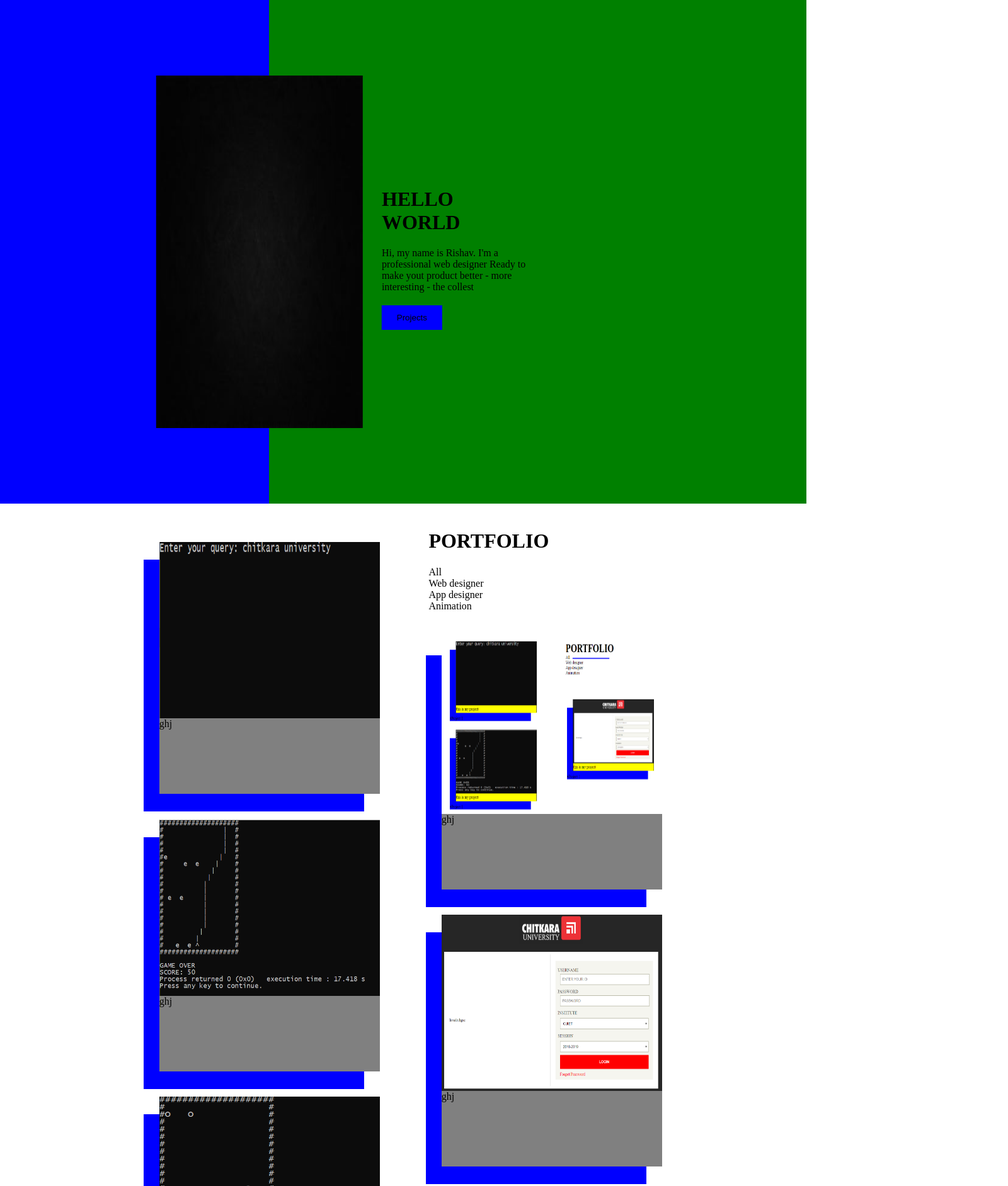
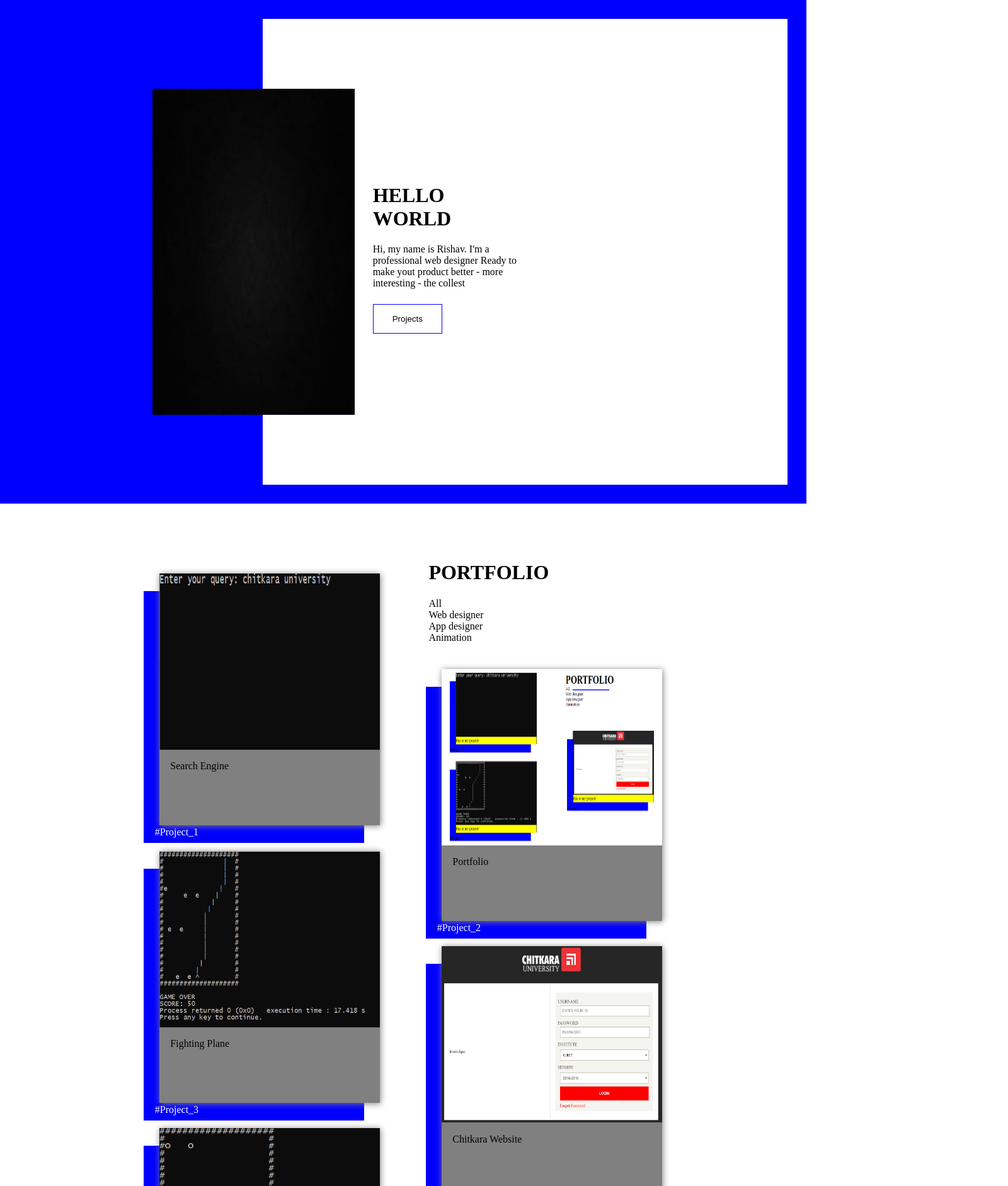
Before and after one commit to Rishav78/Portfolio, a plain HTML site: page Portfolio.html in a window 1280 px wide. Shown: the top 1884 px of the page at 63% size, 1600 px wide, since content can reach past the window. Drawn offline with Linux system fonts and the light colour scheme.

Commit message:
forth commit

```diff
--- a/Portfolio.css
+++ b/Portfolio.css
@@ -1,11 +1,16 @@
 body{
 	padding: 0px;
 	margin: 0;
+	overflow-x: hidden;
 }
 .Intro{
 	display: flex;
 	height: 100vh;
 	overflow: hidden;
+	box-sizing: border-box;
+	border-top: 30px solid blue;
+	border-right: 30px solid blue;
+	border-bottom: 30px solid blue;
 }
 .Ileft{
 	flex: 1;
@@ -15,7 +20,7 @@ body{
 .Iright{
 	flex: 2;
 	position: relative;
-	background-color: green;
+	/*background-color: green;*/
 }
 .Center{
 	display: flex;
@@ -29,9 +34,64 @@ body{
 	transform: translateX(-30%);
 	left: 0;
 }
-.profile{
+.btn1{
+	margin-top: 10%;
+	padding: 15px 30px;
+	position: relative;
+	overflow: hidden;
+	border: 1px solid blue;
+	background-color: transparent;
+	transition: 0.5s;
+	overflow: hidden;
+	cursor: pointer;
+}
+.btn::before{
+	content: '';
+	position: absolute;
+	left: 0;
+	z-index: -1;
+	bottom: -10%;
+	width: 100%;
+	background-color: navy;
+	border-radius: 50% 50% 0 0;
+	transition: 0.5s;
+	height: 10%;
+}
+.btn1:hover{
+	color: white;
+}
+.btn:hover::before{
+	height: 190%;
+}
+.card{
 	width: 55%;
 	height: 100%;
+	position: relative;
+}
+.front{
+	width: 100%;
+	height: 100%;
+	position: absolute;
+	top: 0px;
+	right: 0px;
+	z-index: 1;
+	transition: 0.5s;
+}
+.card:hover .front{
+	z-index: -1;
+	transform: rotateX(180deg);
+}
+.back{
+	width: 100%;
+	height: 100%;
+	background-color: navy;
+	z-index: -1;
+	transform: rotateX(180deg);
+	transition: 0.5s;
+}
+.card:hover .back{
+	transform: rotateX(0deg);
+	z-index: 1;
 }
 .content{
 	width: 40%;
@@ -52,12 +112,14 @@ img{
 	display: flex;
 	width: 70%;
 	margin: auto;
+	margin-top: 50px;
 	flex-wrap: wrap;
 }
 .Wleft{
 	flex: 1;
 	padding: 20px;
 	box-sizing: border-box;
+	/*border: 30px solid blue;*/
 	/*background-color: pink;*/
 	z-index: -2;
 }
@@ -65,6 +127,7 @@ img{
 	flex: 1;
 	padding: 20px;
 	box-sizing: border-box;
+	/*border: 30px solid blue;*/
 	/*background-color: teal;*/
 	z-index: -2;
 }
@@ -73,18 +136,25 @@ img{
 	height: 400px;
 	margin: 10%;
 	position: relative;
-	/*background-color: black;*/
+	background-color: black;
+	transition: 0.5s;
+}
+.work:hover .project{
+	width: 370px;
+	height: 420px;
 }
 .basicDetails{
 	width: 100%;
 	height: 100%;
-	/*z-index: -2;*/
+	box-shadow: 1px 1px 10px gray;
 }
 .image{
 	height: 70%;
 }
 .discription{
 	height: 30%;
+	box-sizing: border-box;
+	padding: 5%;
 	background-color: gray;
 }
 .about{
@@ -96,8 +166,17 @@ img{
 	z-index: -1;
 	left: -7%;
 	bottom: -7%;
+	box-sizing: border-box;
+	padding: 5%;
 	width: 100%;
 	height: 100%;
+	transition: 0.5s;
+}
+.number{
+	position: absolute;
+	bottom: 2%;
+	/*left: 2%;*/
+	color: white;
 }
 .contactContainer{
 	margin-top: 6%;
@@ -115,14 +194,20 @@ img{
 	text-align: center;
 }
 .feedback{
-	transform: translateY(-30%);
-	top: -10px;
-	right: 0;
+	position: absolute;
+	transform-origin: 95% 10px;
+	top: -40%;
+	transform: rotateZ(-90deg);
+	right: -30px;
 	width: 300px;
+	transition: 0.5s;
 	background-color: blue;
 	padding: 20px;
 	color: white;
-	position: absolute;
+}
+.feedback:hover {
+	transform: rotateZ(0deg);
+	right: 0;
 }
 .textbox{
 	display: block;
@@ -130,6 +215,8 @@ img{
 	outline: none;
 	color: white;
 	width: 100%;
+	min-width: 100%;
+	max-width: 100%;
 	margin: 40px 0px 40px 0px;
 	background-color: transparent;
 	border-bottom: 1px solid gray;
--- a/Portfolio.html
+++ b/Portfolio.html
@@ -10,13 +10,20 @@
 	</div>
 	<div class="Iright">
 		<div class="Center">
-			<div class="profile">
-				<img src="Black-Wallpapers-33-1680-x-1050-340x220.jpg">
-			</div>
+			 <!-- <div class="profile"> -->
+				<div class="card">
+					<div class="front">
+						<img src="Black-Wallpapers-33-1680-x-1050-340x220.jpg">
+					</div>
+					<div class="back">
+						rishav garg
+					</div>
+				</div>
+			<!-- </div> -->
 			<div class="content">
 				<h1>HELLO WORLD</h1>
 				<span>Hi, my name is Rishav. I'm a professional web designer Ready to make yout product better - more interesting - the collest</span>
-				<button class="projects">Projects</button>
+				<button class="btn btn1">Projects</button>
 			</div>
 		</div>
 	</div>
@@ -24,46 +31,46 @@
 <div class="work">
 	<div class="Wleft">
 		<div class="project">
-			<div class="projectDetails"></div>
+			<div class="projectDetails"><span class="number">#Project_1</span></div>
 			<div class="basicDetails">
 				<div class="image">
 					<img src="SearchEngine/SearchEngine3.png">
 				</div>
 				<div class="discription">
-					ghj
+					Search Engine
 				</div>
 			</div>
 		</div>
 		<div class="project">
-			<div class="projectDetails"></div>
+			<div class="projectDetails"><span class="number">#Project_3</span></div>
 			<div class="basicDetails">
 				<div class="image">
 					<img src="FightingPlane/FightingPlane.png">
 				</div>
 				<div class="discription">
-					ghj
+					Fighting Plane
 				</div>
 			</div>
 		</div>
 		<div class="project">
-			<div class="projectDetails"></div>
+			<div class="projectDetails"><span class="number">#Project_5</span></div>
 			<div class="basicDetails">
 				<div class="image">
 					<img src="Run/Run1.png">
 				</div>
 				<div class="discription">
-					ghj
+					Run
 				</div>
 			</div>
 		</div>
 		<div class="project">
 			<div class="basicDetails">
-				<div class="projectDetails"></div>
+				<div class="projectDetails"><span class="number">#Project_7</span></div>
 				<div class="image">
 					<img src="Crunch/crunch1.png">
 				</div>
 				<div class="discription">
-					ghj
+					Crunch
 				</div>
 			</div>
 		</div>
@@ -77,46 +84,46 @@
 			<div>Animation</div>
 		</div>
 		<div class="project">
-			<div class="projectDetails"></div>
+			<div class="projectDetails"><span class="number">#Project_2</span></div>
 			<div class="basicDetails">
 				<div class="image">
 					<img src="Portfolio/Portfolio1.png">
 				</div>
 				<div class="discription">
-					ghj
+					Portfolio
 				</div>
 			</div>
 		</div>
 		<div class="project">
-			<div class="projectDetails"></div>
+			<div class="projectDetails"><span class="number">#Project_4</span></div>
 			<div class="basicDetails">
 				<div class="image">
 					<img src="chitkara website/chitkara1.png">
 				</div>
 				<div class="discription">
-					ghj
+					Chitkara Website
 				</div>
 			</div>
 		</div>
 		<div class="project">
-			<div class="projectDetails"></div>
+			<div class="projectDetails"><span class="number">#Project_6</span></div>
 			<div class="basicDetails">
 				<div class="image">
 					<img src="MobilePhone/mobilephone.png">
 				</div>
 				<div class="discription">
-					ghj
+					Mobile Phone
 				</div>
 			</div>
 		</div>
 		<div class="project">
-			<div class="projectDetails"></div>
+			<div class="projectDetails"><span class="number">#Project_8</span></div>
 			<div class="basicDetails">
 				<div class="image">
 					<img src="SnakeGame/snakeGame1.png">
 				</div>
 				<div class="discription">
-					ghj
+					Snake Game
 				</div>
 			</div>
 		</div>
```
